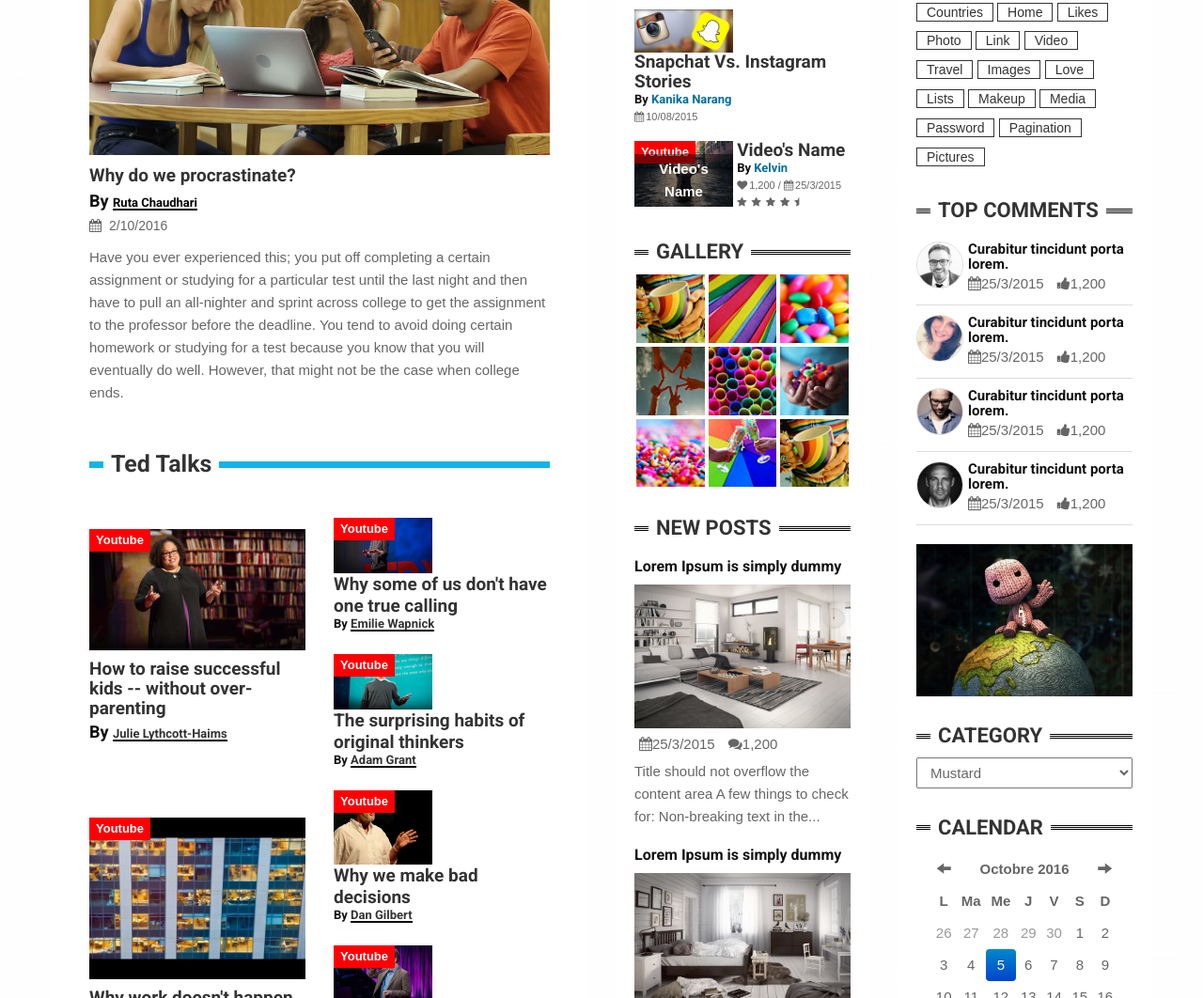
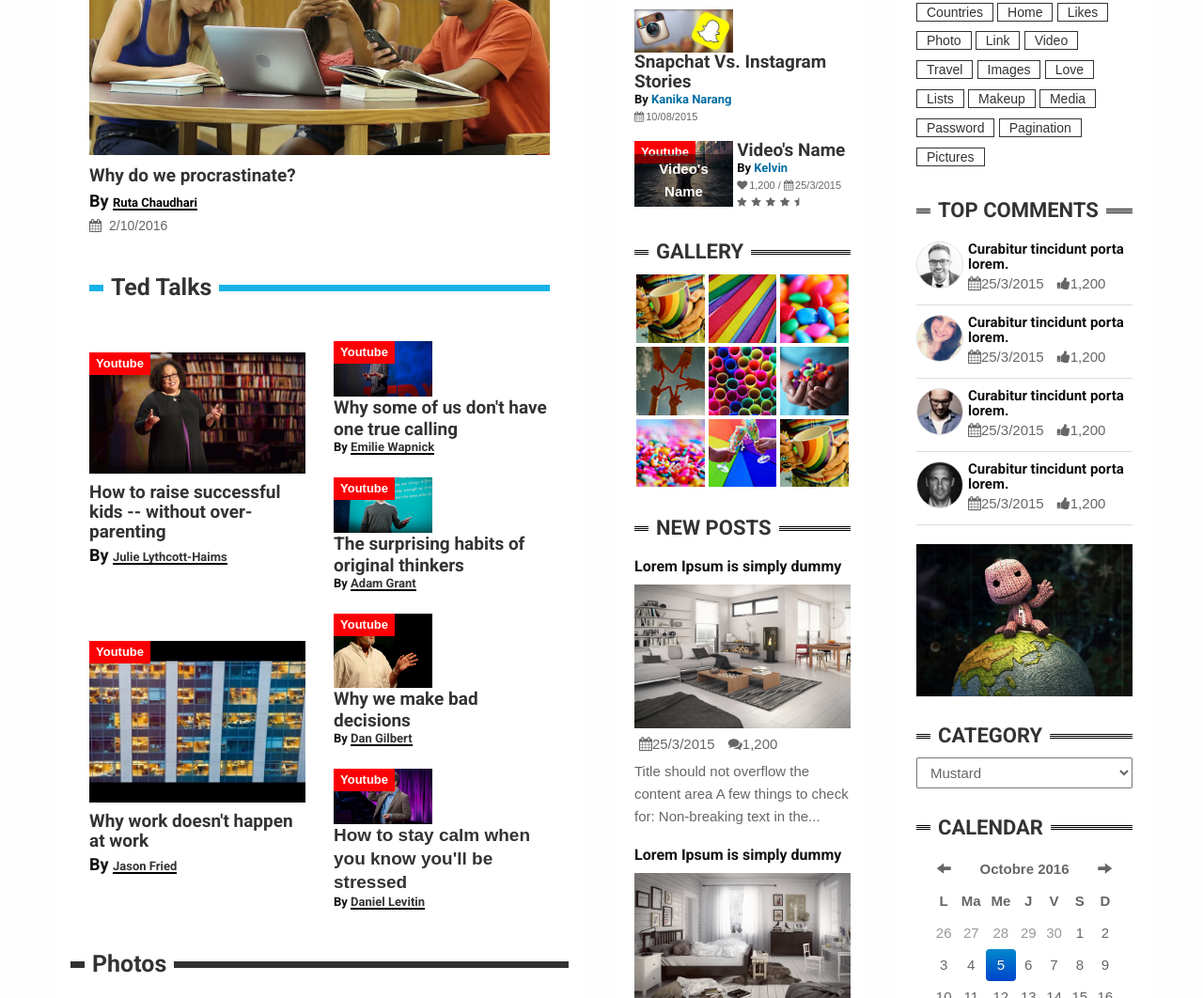
Before and after one commit to TheCumminsChronicle/TheCumminsChronicle.github.io, a plain HTML site: page index.html in a window 1280 px wide. Shown: the part 980-2042 px from the top of the page at 94% size. Drawn offline with Linux system fonts and the light colour scheme; files whose address does not match are found by name; a web font is replaced by a local one.

Commit message:
Update index.html

```diff
--- a/index.html
+++ b/index.html
@@ -192,7 +192,6 @@ background-image: url("images/white.jpg");
 							<h5>By <a href="#">Ruta Chaudhari</a></h5>
 							<span><i class="fa fa-calendar"></i>2/10/2016</span>
 						</div>
-						<p class="more">Have you ever experienced this; you put off completing a certain assignment or studying for a particular test until the last night and then have to pull an all-nighter and sprint across college to get the assignment to the professor before the deadline. You tend to avoid doing certain homework or studying for a test because you know that you will eventually do well. However, that might not be the case when college ends.</p>
 					</div>
 					<div class="box">
 						<div class="box-header header-vimeo">
```
